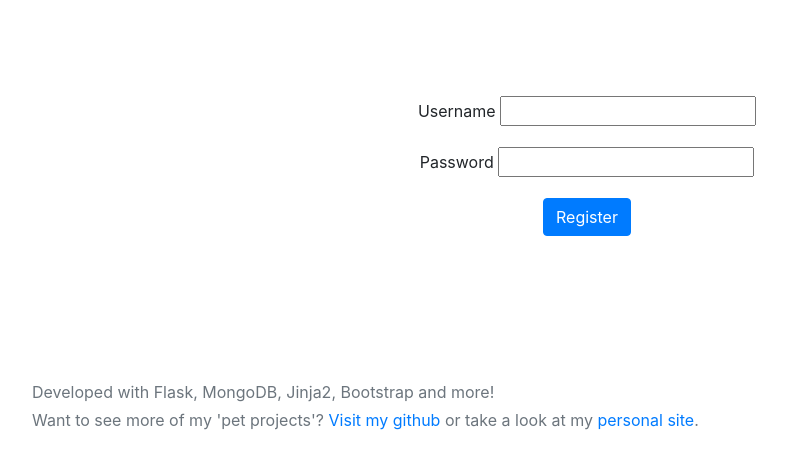
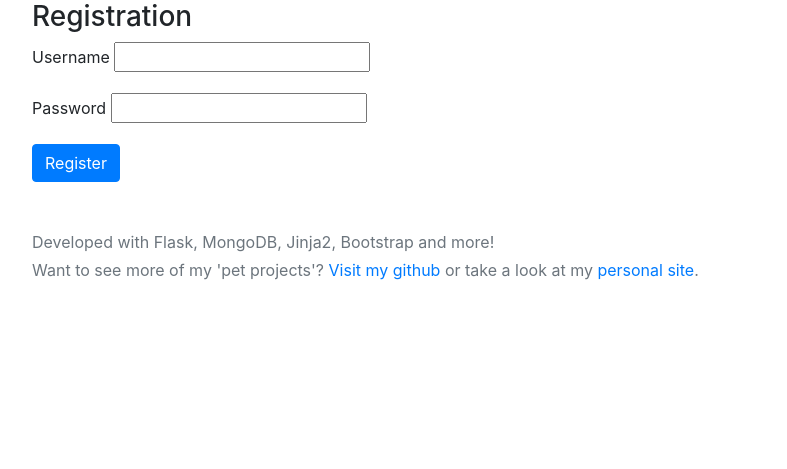
Before and after one commit to albertosdneto/wedding_album, a Flask app: page /auth/register in a window 1280 px wide. Shown: the part 56-525 px from the top of the page, without its empty margins (53-840 px from the left). Run offline with Flask 2, Linux system fonts and the light colour scheme.

Commit message:
add label to pages

```diff
--- a/wedding_album/templates/auth/login.html
+++ b/wedding_album/templates/auth/login.html
@@ -8,8 +8,10 @@
 
 
 {% block content %}
-    <section class="jumbotron text-center">
+
     <div class="container">
+        <h3>Login</h3>
+
         <form method="post">
             <div class="form-group">
                 <label for="username">Username</label>
@@ -21,8 +23,8 @@
             </div>
             <input type="submit" value="Log In" class="btn btn-primary">
         </form>
+
     </div>
-    </section>
 {% endblock %}
 
 {% block bottomscript %}{% endblock %}
--- a/wedding_album/templates/auth/register.html
+++ b/wedding_album/templates/auth/register.html
@@ -8,8 +8,10 @@
 
 
 {% block content %}
-    <section class="jumbotron text-center">
+
     <div class="container">
+        <h3>Registration</h3>
+
         <form method="post">
             <div class="form-group">
                 <label for="username">Username</label>
@@ -23,7 +25,6 @@
             <input type="submit" value="Register" class="btn btn-primary">
         </form>
     </div>
-    </section>
 {% endblock %}
 
 {% block bottomscript %}{% endblock %}
```
Lines whose indentation alone changed are shown as unchanged.
